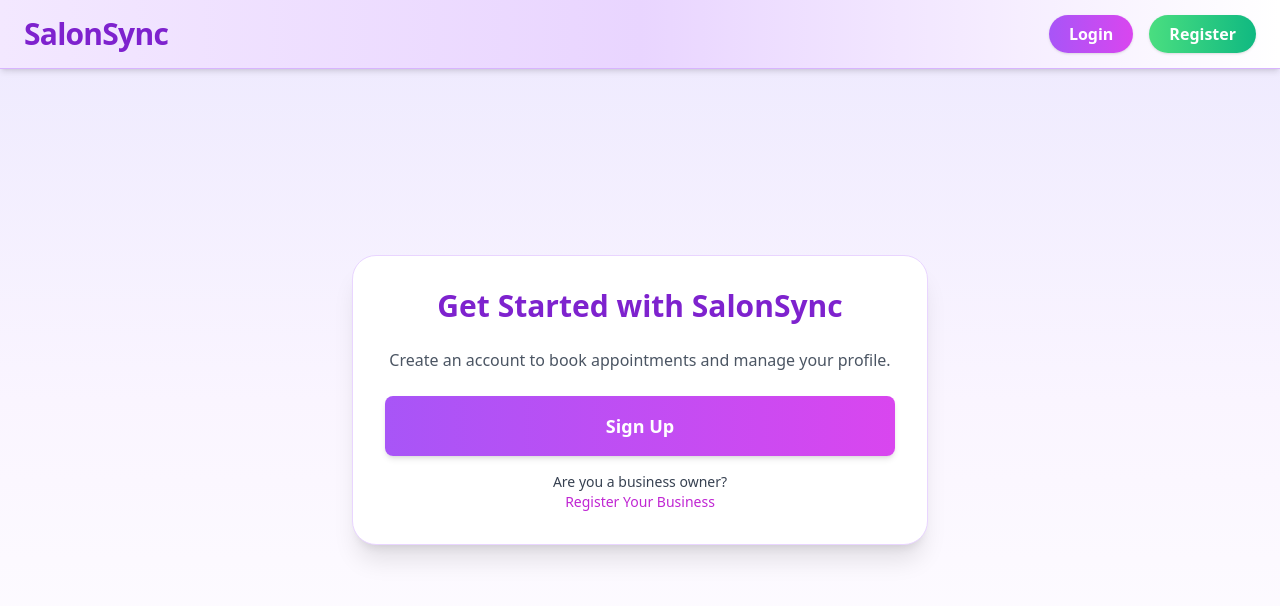
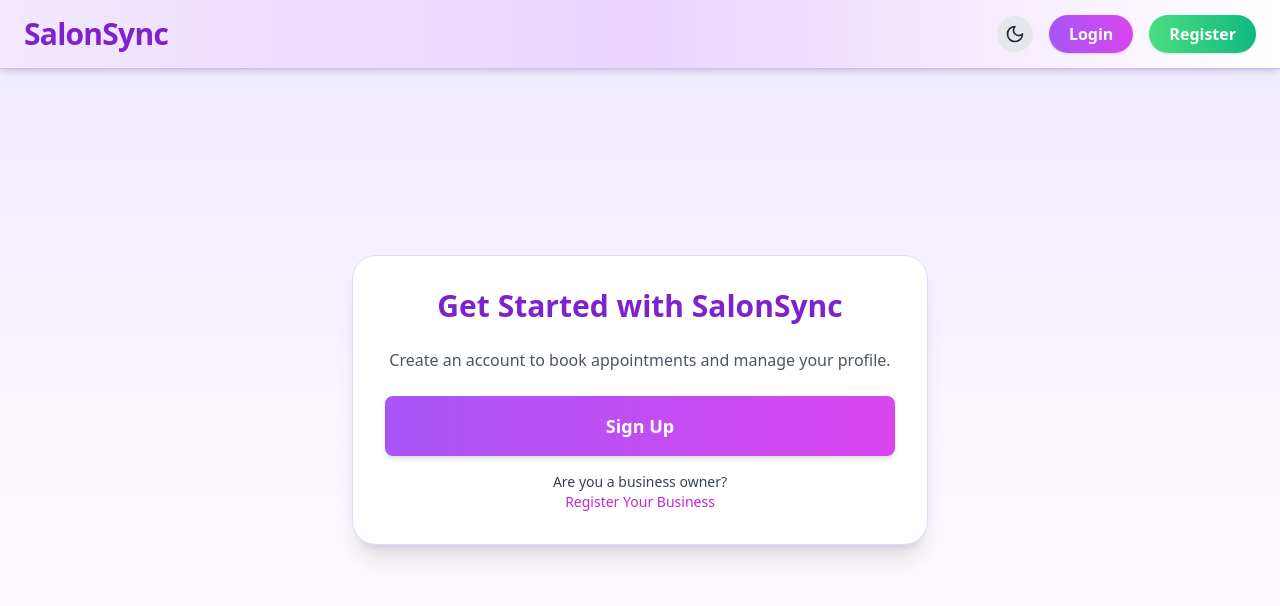
Before and after one commit to Grizzway/SalonSync, a Next.js app in the folder salon-sync/: page /register in a window 1280 px wide. Shown: the top 606 px of the page. Built offline with nearby package versions, Linux system fonts and the light colour scheme.

Commit message:
dark mode added

```diff
--- a/salon-sync/src/components/Navbar.jsx
+++ b/salon-sync/src/components/Navbar.jsx
@@ -4,15 +4,17 @@ import { useState, useEffect } from "react";
 import { useRouter } from "next/navigation";
 import { useAuth } from "@/app/context/AuthContext";
 import Link from "next/link";
+import { Moon, Sun } from "lucide-react";
 
 export default function Navbar() {
   const { user, logout } = useAuth();
   const router = useRouter();
   const [dropdownOpen, setDropdownOpen] = useState(false);
+  const [darkMode, setDarkMode] = useState(false);
 
   useEffect(() => {
-    console.log("User data in Navbar:", user);
-  }, [user]);
+    document.documentElement.classList.toggle("dark", darkMode);
+  }, [darkMode]);
 
   const handleLogout = () => {
     logout();
@@ -29,6 +31,15 @@ export default function Navbar() {
       <Link href="/" className="text-3xl font-extrabold text-purple-700 dark:text-purple-300 tracking-tight">
         SalonSync
       </Link>
+
+      <div className="flex items-center space-x-4">
+        <button
+          onClick={() => setDarkMode(!darkMode)}
+          className="p-2 rounded-full bg-gray-200 dark:bg-gray-700 text-gray-800 dark:text-white hover:bg-gray-300 dark:hover:bg-gray-600 transition"
+          aria-label="Toggle Dark Mode"
+        >
+          {darkMode ? <Sun size={20} /> : <Moon size={20} />}
+        </button>
 
         <div className="relative">
           {user ? (
@@ -88,6 +99,7 @@ export default function Navbar() {
             </div>
           )}
         </div>
+      </div>
     </nav>
   );
 }
```
Lines whose indentation alone changed are shown as unchanged.
